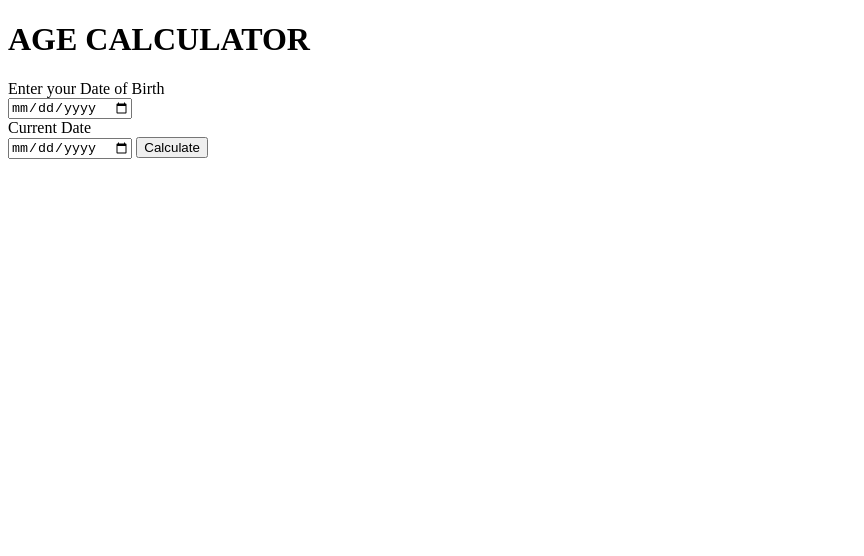
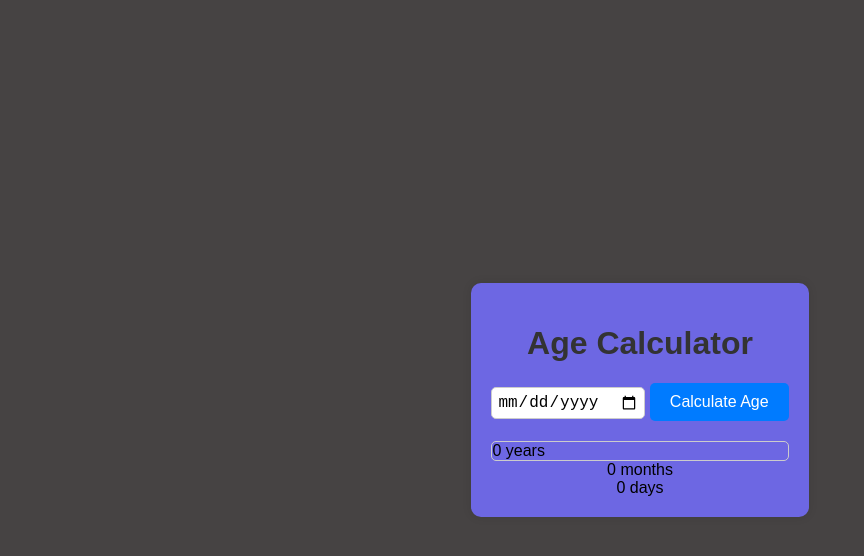
Before and after one commit to AsmaraHassan/classTask-05, a plain HTML site: page index.html in a window 1280 px wide. Shown: the whole page, without its empty margins (0-864 px from the left). Drawn offline with Linux system fonts and the light colour scheme.

Commit message:
update html

```diff
--- a/index.html
+++ b/index.html
@@ -3,40 +3,26 @@
 <head>
     <meta charset="UTF-8">
     <meta name="viewport" content="width=device-width, initial-scale=1.0">
-    <title>Class Task</title>
+    <title>Age Calculator</title>
+    <link rel="stylesheet" href="./style.css">
 </head>
-    <body>
-
-            <header>
-                <h1>AGE CALCULATOR</h1>
-            </header>
-
-            <div>
-                <label>Enter your Date of Birth</label><br>
-                <input id="inputDob"
-                       type="date"
-                       value="2000/01/01" />
-    <br />
-
-            <div>
-                <label>Current Date</label><br>
-                <input id="calculatedate"
-                       type="date"
-                       value="" />
-
-            <button type="button"
-            onclick="getDOB()">
-        Calculate
-    </button>
-    <br />
-    <div id="currentAge"></div>
-            </div>
-            <br />
-            </div>
-            <br />
+<body>
+    <div class="container">
+        <h1>Age Calculator</h1>
 
 
+        <div class="form">
+            <label for="dob"></label>
+            <input type="date" id="dob">
+            <button onclick="calculateAge()">Calculate Age</button>
+        </div>
+        <div class="result">
+           <div id="year">0 years</div>
+           <div id="month">  0 months</div>
+           <div id="days">  0 days</div>
 
-    <script src="./script.js"></script>
+        </div>
+    </div>
+    <script src="script.js"></script>
 </body>
 </html>
--- a/style.css
+++ b/style.css
@@ -0,0 +1,58 @@
+body {
+    font-family: Arial, sans-serif;
+    background-color: #464343;
+    margin: 0;
+    display: flex;
+    justify-content: center;
+    align-items: center;
+    height: 100vh;
+}
+
+.container {
+    background-color: #6d67e3;
+    padding: 20px;
+    border-radius: 10px;
+    box-shadow: 0 0 10px rgba(0, 0, 0, 0.1);
+    text-align: center;
+}
+
+h1 {
+    color: #333;
+}
+
+.form {
+    margin: 20px 0;
+}
+
+label {
+    font-weight: bold;
+}
+
+input[type="date"] {
+    padding: 5px;
+    border: 1px solid #ccc;
+    border-radius: 5px;
+    font-size: 16px;
+}
+
+button {
+    background-color: #007BFF;
+    color: #fff;
+    border: none;
+    padding: 10px 20px;
+    border-radius: 5px;
+    font-size: 16px;
+    cursor: pointer;
+}
+
+/* .result {
+    margin-top: 20px;
+    font-size: 18px;
+} */
+ #year{
+   display: flex;
+   justify-content: left;
+    border: 1px solid #ccc;
+    border-radius: 5px;
+    font-size: 16px;
+ }
```
